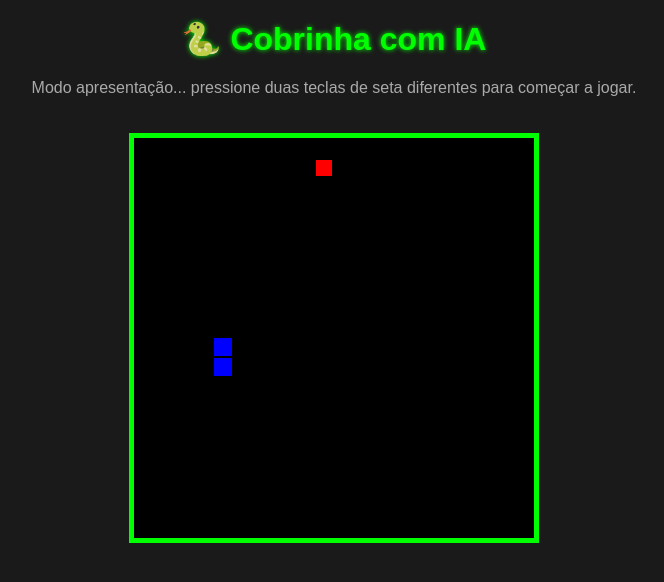
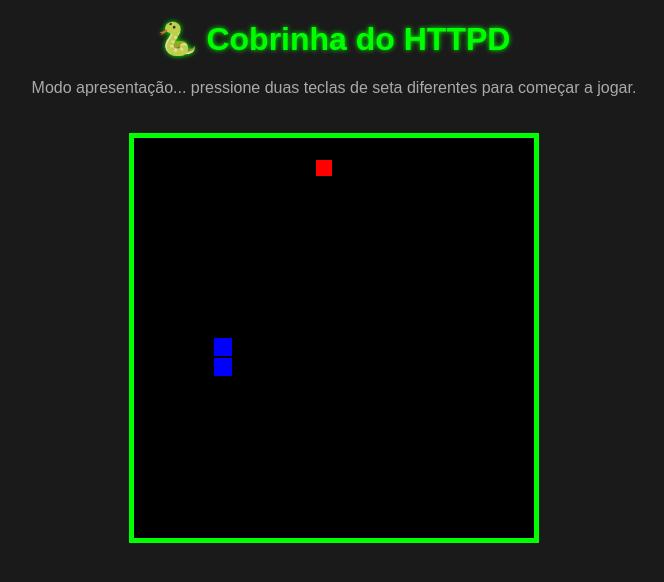
Before and after one commit to larissabnascimento/SO, a plain HTML site: page DOCTYPE.html in a window 1280 px wide. Shown: the whole page, without its empty margins (306-970 px from the left). Drawn offline with Linux system fonts and the light colour scheme.

Commit message:
Update DOCTYPE.html

```diff
--- a/DOCTYPE.html
+++ b/DOCTYPE.html
@@ -29,7 +29,7 @@
   </style>
 </head>
 <body>
-  <h1>🐍 Cobrinha com IA</h1>
+  <h1>🐍 Cobrinha do HTTPD </h1>
   <p>Modo apresentação... pressione duas teclas de seta diferentes para começar a jogar.</p>
   <canvas id="game" width="400" height="400"></canvas>
 
```
